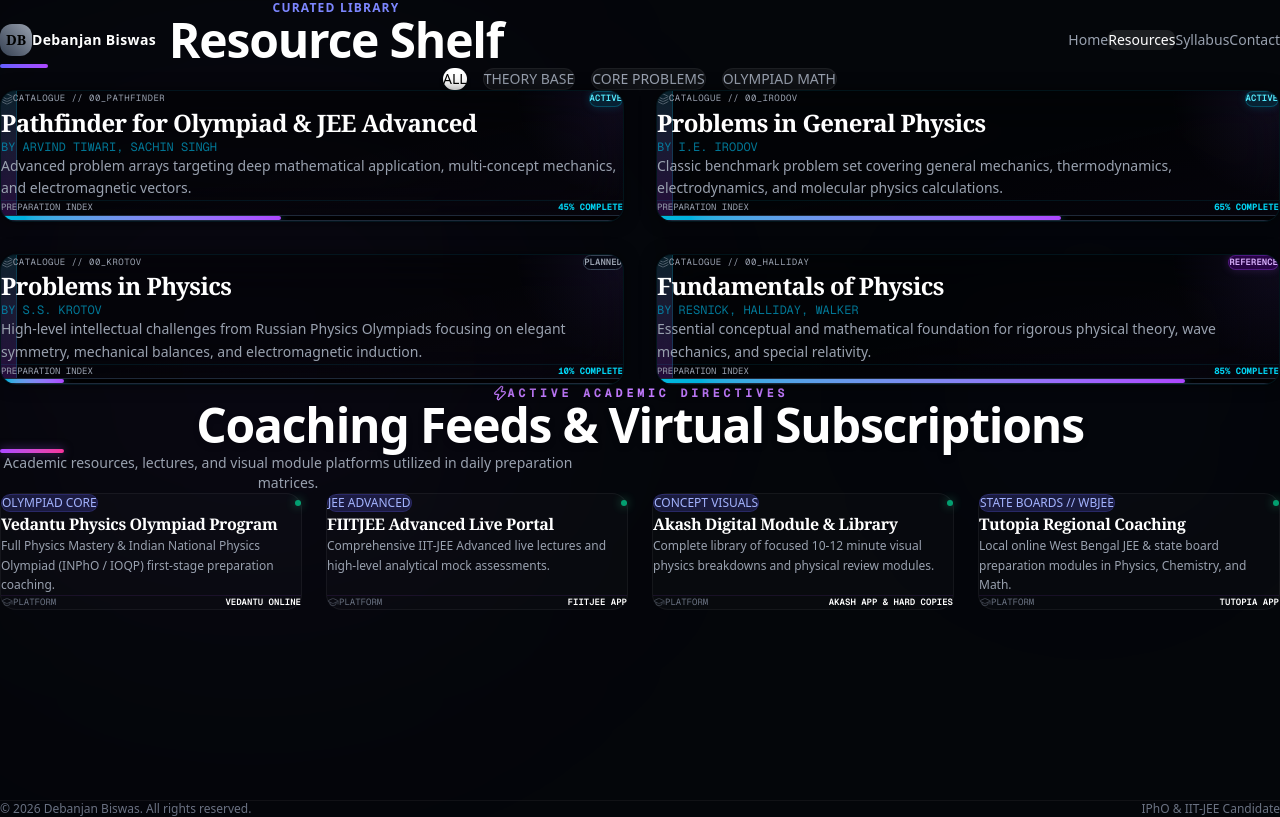
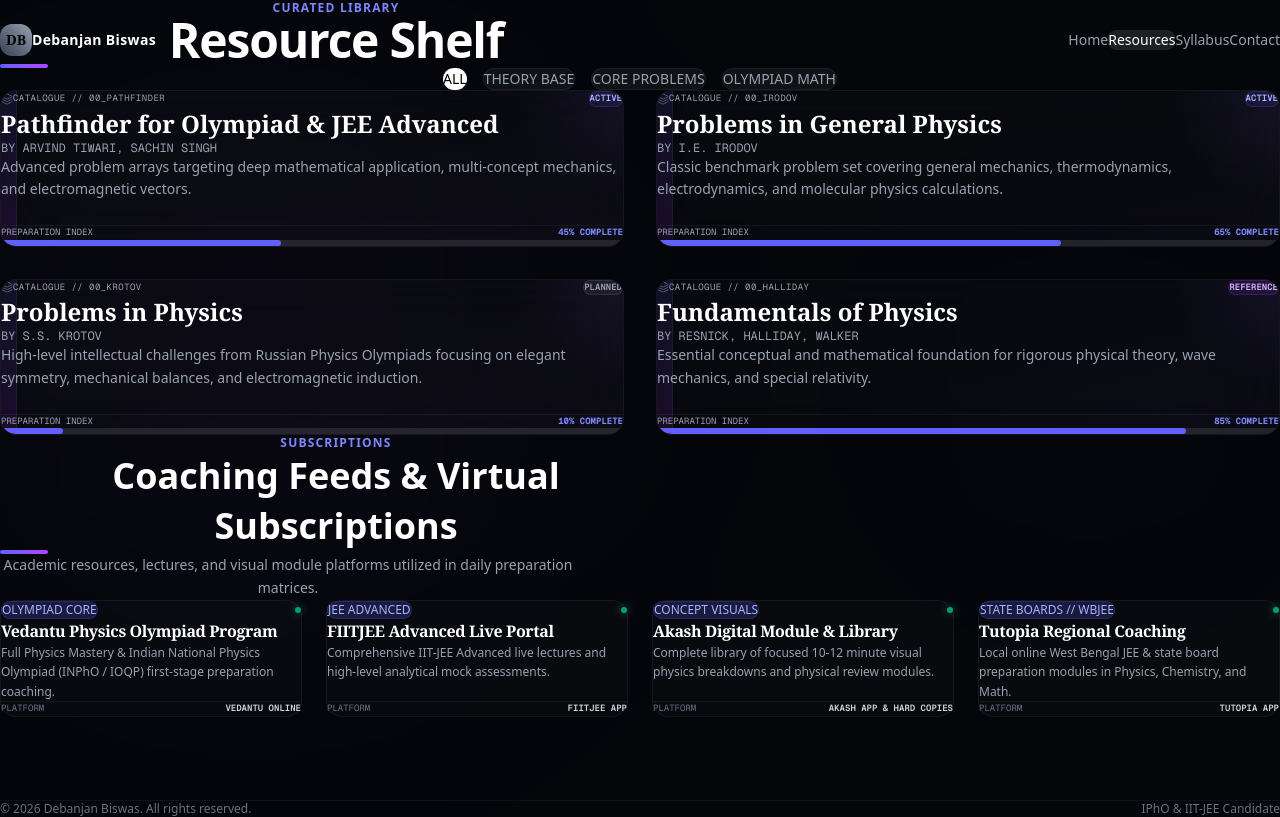
Before and after one commit to partofcosmos-site/debanjanbiswas, a Next.js app: page /resources in a window 1280 px wide. Built offline with nearby package versions, Linux system fonts and the light colour scheme.

Commit message:
fix(ui): resolve text overlapping and layout overflow issues

```diff
--- a/src/components/Contact.tsx
+++ b/src/components/Contact.tsx
@@ -54,7 +54,7 @@
           <h2 className="text-xs font-semibold tracking-widest text-indigo-400 uppercase">
             Get in touch
           </h2>
-          <p className="text-4xl md:text-5xl font-bold tracking-tight text-white">
+          <p className="text-3xl md:text-5xl font-bold tracking-normal text-white leading-snug">
             Contact
           </p>
           <div className="w-12 h-1 bg-gradient-to-r from-indigo-500 to-purple-500 mx-auto rounded-full mt-6" />
--- a/src/components/Hero.tsx
+++ b/src/components/Hero.tsx
@@ -51,7 +51,7 @@
             initial="hidden"
             animate="visible"
             variants={fadeUpVariants}
-            className="text-5xl sm:text-6xl md:text-7xl lg:text-8xl font-bold tracking-tight text-white mb-6 leading-tight"
+            className="text-5xl sm:text-6xl md:text-7xl lg:text-8xl font-bold tracking-normal text-white mb-6 leading-snug"
           >
             Decoding the mechanics of the <span className="text-transparent bg-clip-text bg-gradient-to-r from-indigo-400 via-purple-400 to-pink-400">universe.</span>
           </motion.h1>
--- a/src/components/Projects.tsx
+++ b/src/components/Projects.tsx
@@ -92,16 +92,16 @@
                 animate={{ opacity: 1, scale: 1, y: 0 }}
                 whileHover={{ scale: 1.02, y: -5 }}
                 transition={{ duration: 0.4 }}
-                className="group relative rounded-2xl pl-10 pr-6 py-8 flex flex-col justify-between overflow-hidden h-full border border-cyan-500/10 hover:border-cyan-400/50 bg-black/40 backdrop-blur-xl shadow-[0_0_15px_rgba(0,0,0,0.5)] hover:shadow-[0_0_30px_rgba(6,182,212,0.2)]"
+                className="group relative rounded-2xl pl-10 pr-6 py-8 flex flex-col overflow-hidden h-auto min-h-full border border-white/5 hover:border-white/10 bg-white/[0.02] backdrop-blur-xl transition-colors duration-300 gap-6"
               >
                 {/* Book Spine Aesthetic */}
-                <div className="absolute left-0 top-0 bottom-0 w-4 bg-gradient-to-b from-cyan-900/40 to-purple-900/40 border-r border-cyan-500/20" />
+                <div className="absolute left-0 top-0 bottom-0 w-4 bg-gradient-to-b from-indigo-900/20 to-purple-900/20 border-r border-white/5" />
 
                 {/* Cover texture / Glow effect */}
-                <div className="absolute inset-0 bg-gradient-to-br from-cyan-500/0 via-transparent to-purple-500/5 pointer-events-none group-hover:opacity-100 opacity-50 transition-opacity duration-500" />
+                <div className="absolute inset-0 bg-gradient-to-br from-indigo-500/0 via-transparent to-purple-500/5 pointer-events-none group-hover:opacity-100 opacity-50 transition-opacity duration-500" />
                 <div className="absolute right-0 top-0 w-32 h-32 bg-[radial-gradient(circle_at_top_right,rgba(139,92,246,0.1),transparent_60%)] pointer-events-none group-hover:scale-150 transition-transform duration-700" />
 
-                <div className="space-y-6 relative z-10">
+                <div className="flex-1 space-y-6 relative z-10">
                   {/* Header catalog code */}
                   <div className="flex justify-between items-center">
                     <span className="text-[9px] font-mono text-gray-400 tracking-wider flex items-center">
@@ -111,21 +111,21 @@
 
                     <span className={`text-[9px] font-mono font-semibold px-2.5 py-0.5 rounded-full border ${
                       book.status === "Active"
-                        ? "bg-cyan-950/60 border-cyan-500/30 text-cyan-300 shadow-[0_0_10px_rgba(6,182,212,0.2)]"
+                        ? "bg-indigo-500/10 border-indigo-500/20 text-indigo-300"
                         : book.status === "Reference"
-                        ? "bg-purple-950/60 border-purple-500/30 text-purple-300 shadow-[0_0_10px_rgba(168,85,247,0.2)]"
-                        : "bg-gray-950/60 border-gray-700 text-gray-400"
+                        ? "bg-purple-500/10 border-purple-500/20 text-purple-300"
+                        : "bg-white/5 border-white/10 text-gray-400"
                     }`}>
                       {book.status.toUpperCase()}
                     </span>
                   </div>
 
                   {/* Title & Author details */}
-                  <div className="space-y-2">
-                    <h3 className="text-xl sm:text-2xl font-bold tracking-tight text-white group-hover:text-cyan-300 transition-colors duration-300 font-serif">
+                  <div className="space-y-3">
+                    <h3 className="text-xl sm:text-2xl font-bold tracking-normal text-white transition-colors duration-300 font-serif leading-snug">
                       {book.title}
                     </h3>
-                    <p className="text-xs font-mono text-cyan-600/80 group-hover:text-cyan-400 transition-colors duration-300">
+                    <p className="text-xs font-mono text-gray-400 transition-colors duration-300">
                       BY {book.author.toUpperCase()}
                     </p>
                     <p className="text-gray-400 text-sm leading-relaxed pt-2">
@@ -135,19 +135,19 @@
                 </div>
 
                 {/* Progress & Directive indicator */}
-                <div className="pt-8 border-t border-cyan-500/10 mt-8 relative z-10 group-hover:border-cyan-500/30 transition-colors duration-300">
+                <div className="pt-6 border-t border-white/5 relative z-10 transition-colors duration-300 mt-auto">
                   <div className="flex justify-between items-center text-[9px] font-mono text-gray-400 mb-2">
                     <span>PREPARATION INDEX</span>
-                    <span className="text-cyan-400 font-bold">{book.progress}% COMPLETE</span>
+                    <span className="text-indigo-400 font-bold">{book.progress}% COMPLETE</span>
                   </div>
 
-                  <div className="w-full h-1.5 bg-black/80 rounded-full border border-gray-800 overflow-hidden">
+                  <div className="w-full h-1.5 bg-white/10 rounded-full overflow-hidden">
                     <motion.div
                       initial={{ width: 0 }}
                       whileInView={{ width: `${book.progress}%` }}
                       viewport={{ once: true }}
                       transition={{ duration: 1.5, delay: 0.2, ease: "easeOut" }}
-                      className="h-full rounded-full bg-gradient-to-r from-cyan-500 to-purple-500 shadow-[0_0_10px_rgba(6,182,212,0.6)]"
+                      className="h-full rounded-full bg-indigo-500"
                     />
                   </div>
                 </div>
@@ -157,16 +157,15 @@
 
         {/* Subscriptions / Interactive coaching platforms sub-grid */}
         <motion.div variants={containerVariants} initial="hidden" whileInView="visible" viewport={{ once: true, margin: "-100px" }} className="pt-24 space-y-12">
-          <motion.div variants={itemVariants} className="text-center space-y-4">
-            <h3 className="text-xs font-mono tracking-[0.3em] text-purple-400 font-bold uppercase flex items-center justify-center">
-              <Zap className="w-4 h-4 mr-2" />
-              ACTIVE ACADEMIC DIRECTIVES
+          <motion.div variants={itemVariants} className="text-center space-y-4 max-w-2xl mx-auto">
+            <h3 className="text-xs font-semibold tracking-widest text-indigo-400 uppercase">
+              Subscriptions
             </h3>
-            <p className="text-3xl sm:text-4xl md:text-5xl font-extrabold tracking-tight text-white drop-shadow-md">
+            <p className="text-3xl md:text-4xl font-bold tracking-normal text-white leading-snug">
               Coaching Feeds & Virtual Subscriptions
             </p>
-            <div className="w-16 h-1 bg-gradient-to-r from-purple-500 to-pink-500 mx-auto rounded-full shadow-[0_0_10px_rgba(168,85,247,0.5)]" />
-            <p className="text-gray-400 text-sm font-sans max-w-xl mx-auto pt-2">
+            <div className="w-12 h-1 bg-gradient-to-r from-indigo-500 to-purple-500 mx-auto rounded-full mt-6" />
+            <p className="text-gray-400 text-sm max-w-xl mx-auto pt-4 leading-relaxed">
               Academic resources, lectures, and visual module platforms utilized in daily preparation matrices.
             </p>
           </motion.div>
@@ -191,12 +190,11 @@
                   <p className="text-gray-400 text-xs leading-relaxed font-sans">{sub.description}</p>
                 </div>
 
-                <div className="pt-3 border-t border-purple-500/10 group-hover:border-purple-500/30 transition-colors flex justify-between items-center text-[9px] font-mono text-gray-500">
+                <div className="pt-4 mt-4 border-t border-white/5 transition-colors flex justify-between items-center text-[9px] font-mono text-gray-500">
                   <span className="flex items-center">
-                    <GraduationCap className="w-3 h-3 mr-1 opacity-50" />
                     PLATFORM
                   </span>
-                  <span className="text-white font-semibold">{sub.platform.toUpperCase()}</span>
+                  <span className="text-gray-300 font-semibold">{sub.platform.toUpperCase()}</span>
                 </div>
               </motion.div>
             ))}
```
Also changed, not shown: src/components/Skills.tsx (+4 -4 lines).
